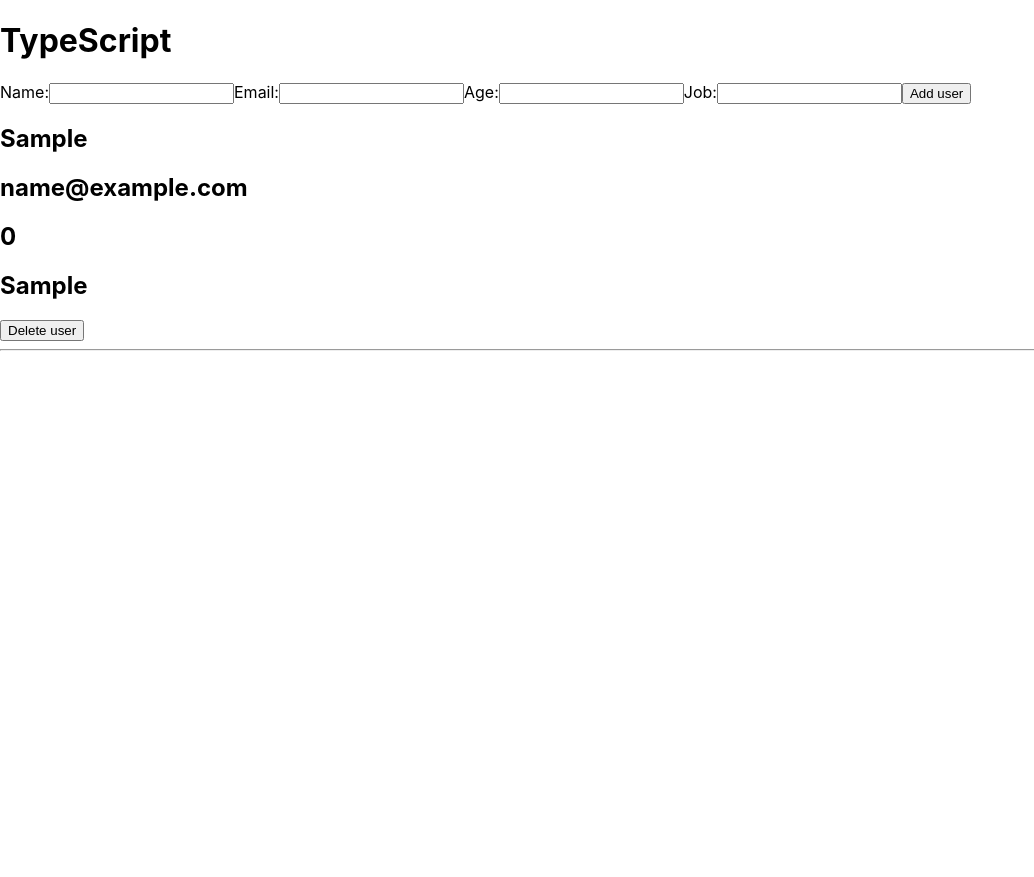
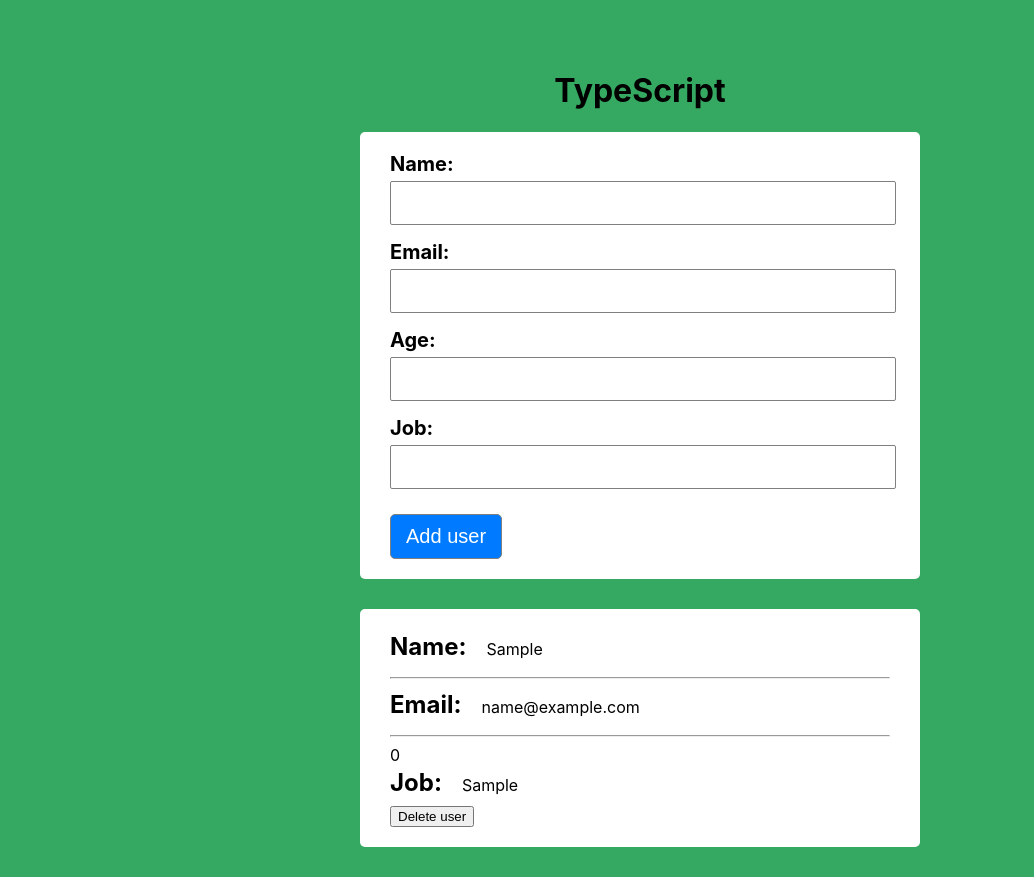
Before and after one commit to dineshtamang14/TypeScript-user-keeper, a React (Create React App) app: page / in a window 1280 px wide. Both pictures are taken after typing "Sample", "name@example.com", "Sample" into the empty fields and a click on the button "Add user". Shown: the whole page, without its empty margins (0-1034 px from the left). Before the commit the page ends 800 px from the top, so only its background shows below. Built offline with nearby package versions, Linux system fonts and the light colour scheme.

Commit message:
created user detail component

```diff
--- a/src/App.css
+++ b/src/App.css
@@ -1,38 +1,49 @@
-.App {
+body {
+  background-color: #35A961;
+}
+
+.container {
+  max-width: 1200px;
+  margin: 0 auto;
+  padding-top: 50px;
+}
+
+.container h1 {
   text-align: center;
 }
 
-.App-logo {
-  height: 40vmin;
-  pointer-events: none;
+.card {
+  background-color: white;
+  padding: 20px 30px;
+  border-radius: 5px;
+  width: 500px;
+  margin: 0 auto;
+  margin-bottom: 30px;
 }
 
-@media (prefers-reduced-motion: no-preference) {
-  .App-logo {
-    animation: App-logo-spin infinite 20s linear;
-  }
+.card label {
+  display: inline-block;
+  font-size: 20px;
+  font-weight: bold;
+  margin-bottom: 5px;
 }
 
-.App-header {
-  background-color: #282c34;
-  min-height: 100vh;
-  display: flex;
-  flex-direction: column;
-  align-items: center;
-  justify-content: center;
-  font-size: calc(10px + 2vmin);
-  color: white;
+.card input {
+  width: 100%;
+  border-radius: 2px;
+  border: 1px solid grey;
+  margin-bottom: 15px;
+  height: 40px;
+  font-size: 24px;
 }
 
-.App-link {
-  color: #61dafb;
+.submitBtn {
+  background-color: #007bff;
+  color: #fff;
+  padding: 10px 15px;
+  border: 1px solid grey;
+  border-radius: 5px;
+  margin-top: 10px;
+  font-size: 20px;
+  cursor: pointer;
 }
-
-@keyframes App-logo-spin {
-  from {
-    transform: rotate(0deg);
-  }
-  to {
-    transform: rotate(360deg);
-  }
-}
--- a/src/App.tsx
+++ b/src/App.tsx
@@ -1,15 +1,8 @@
 import React, {useState} from 'react';
 import './App.css';
-import User from './components/user';
+import User, { UserInterface } from './components/user';
 
 const App: React.FC = () => {
-
-  interface UserInterface {
-    name: string;
-    email: string;
-    age: number;
-    job: string;
-  }
 
   interface AllUsersInterface {
     currentUser: UserInterface;
@@ -72,22 +65,24 @@
   return (
     <div className="container">
       <h1>TypeScript</h1>
-      <form onSubmit={submitForm}>
+      <form onSubmit={submitForm} className="card">
         <label htmlFor="userName">Name:</label>
         <input type="text" name="name" id="userName" value={userState.currentUser.name}
           onChange={onChangeHandler}
+          autoCapitalize="true"
+          required
         />
 
         <label htmlFor="userEmail">Email:</label>
-        <input type="email" name="email" id="userEmail" value={userState.currentUser.email} onChange={onChangeHandler} />
+        <input type="email" name="email" id="userEmail" value={userState.currentUser.email} onChange={onChangeHandler} required />
 
         <label htmlFor="userAge">Age:</label>
         <input type="number" name="age" id="userAge" value={userState.currentUser.age} onChange={onChangeHandler} />
 
         <label htmlFor="userJob">Job:</label>
-        <input type="text" name="job" id="userJob" value={userState.currentUser.job} onChange={onChangeHandler} />
+        <input type="text" name="job" id="userJob" value={userState.currentUser.job} onChange={onChangeHandler} required autoCapitalize='true' />
 
-        <button type="submit">Add user</button>
+        <button type="submit" className='submitBtn'>Add user</button>
       </form>
 
       {userState.allUsers.map((user, i) => (
--- a/src/components/user.css
+++ b/src/components/user.css
@@ -0,0 +1,24 @@
+.row {
+    display: flex;
+    align-items: baseline;
+}
+
+.row h2 {
+    margin: 0;
+    margin-right: 10px;
+}
+
+.row p {
+    margin: 10px;
+}
+
+.deleteBtn {
+    background-color: #28a745;
+    color: #fff;
+    padding: 10px 15px;
+    border: 1px solid grey;
+    border-radius: 5px;
+    margin-top: 10px;
+    font-size: 10px;
+    cursor: pointer;
+}
--- a/src/components/user.tsx
+++ b/src/components/user.tsx
@@ -1,30 +1,50 @@
 import React from 'react'
 import "./user.css";
 
-interface UserInterface {
+export interface UserInterface {
     name: string;
     email: string;
-    age: number;
+    age?: number; //optional
     job: string;
   }
 
 interface UserInputInt {
     user: UserInterface;
     i: number;
-    deleteHandler: Function;
+    deleteHandler: (i: number) => void;
+    // deleteHandler: () => string;
 }
 
-const User = ({ user, i, deleteHandler}: UserInputInt) => {
+const User: React.FC<UserInputInt> = ({ user, i, deleteHandler}) => {
   return (
     <div key={i} className="card">
         <div className="row">
-            <h2>{user.name}</h2>
-            <h2>{user.email}</h2>
-            <h2>{user.age}</h2>
-            <h2>{user.job}</h2>
-            <button onClick={() => deleteHandler(i)}>Delete user</button>
+            <h2>Name: </h2>
+            <p>{user.name}</p>
         </div>
         <hr />
+
+        <div className='row'>
+          <h2>Email: </h2>
+          <p>{user.email}</p>
+        </div>
+        <hr />
+
+        {user.age && (
+          <>
+            <div className='row'>
+              <h2>Age: </h2>
+              <p>{user.age}</p>
+            </div>
+            <hr />
+          </>
+        )}
+
+        <div className='row'>
+          <h2>Job: </h2>
+          <p>{user.job}</p>
+        </div>
+        <button onClick={() => deleteHandler(i)}>Delete user</button>
     </div>
   )
 }
```
